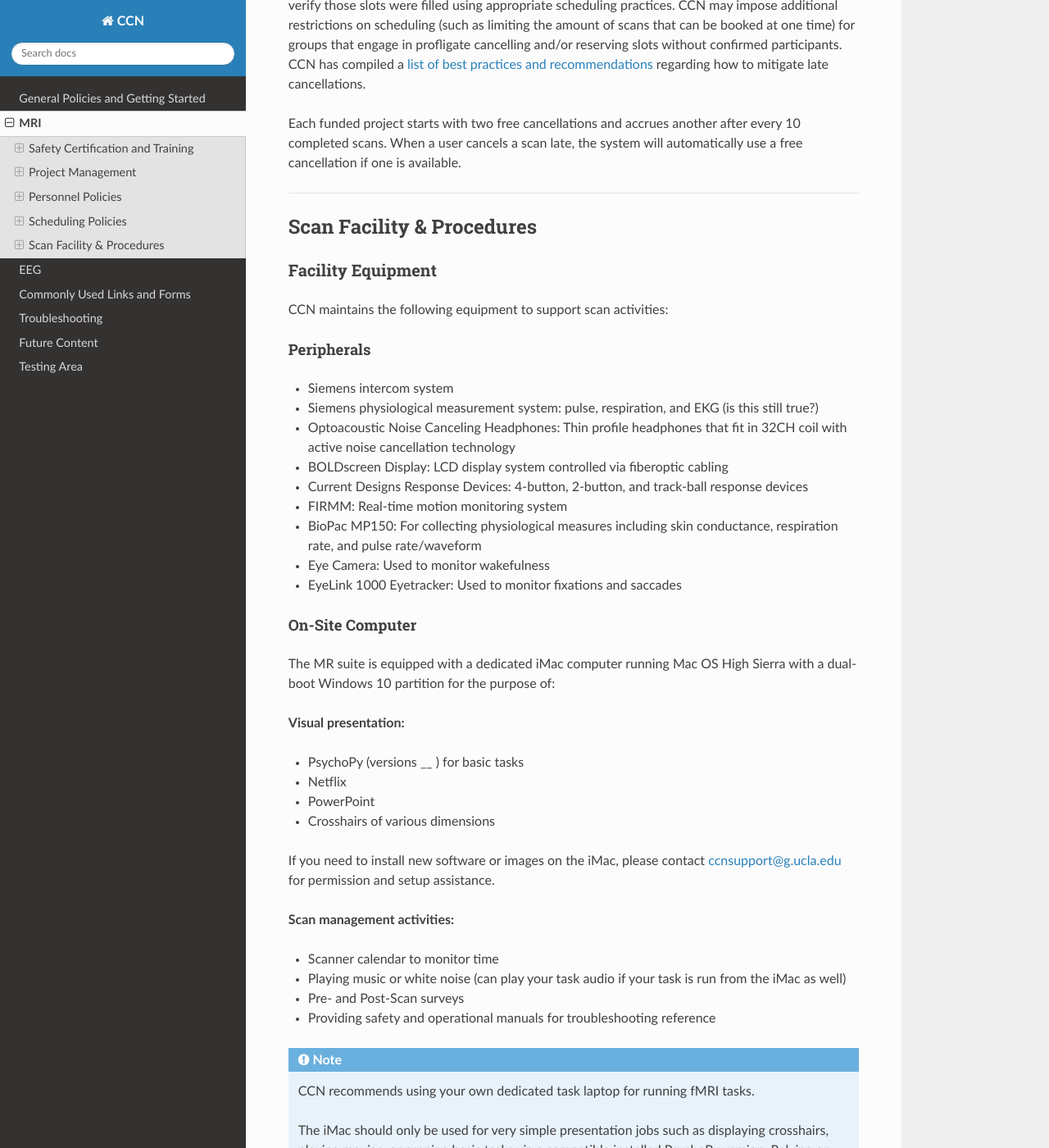
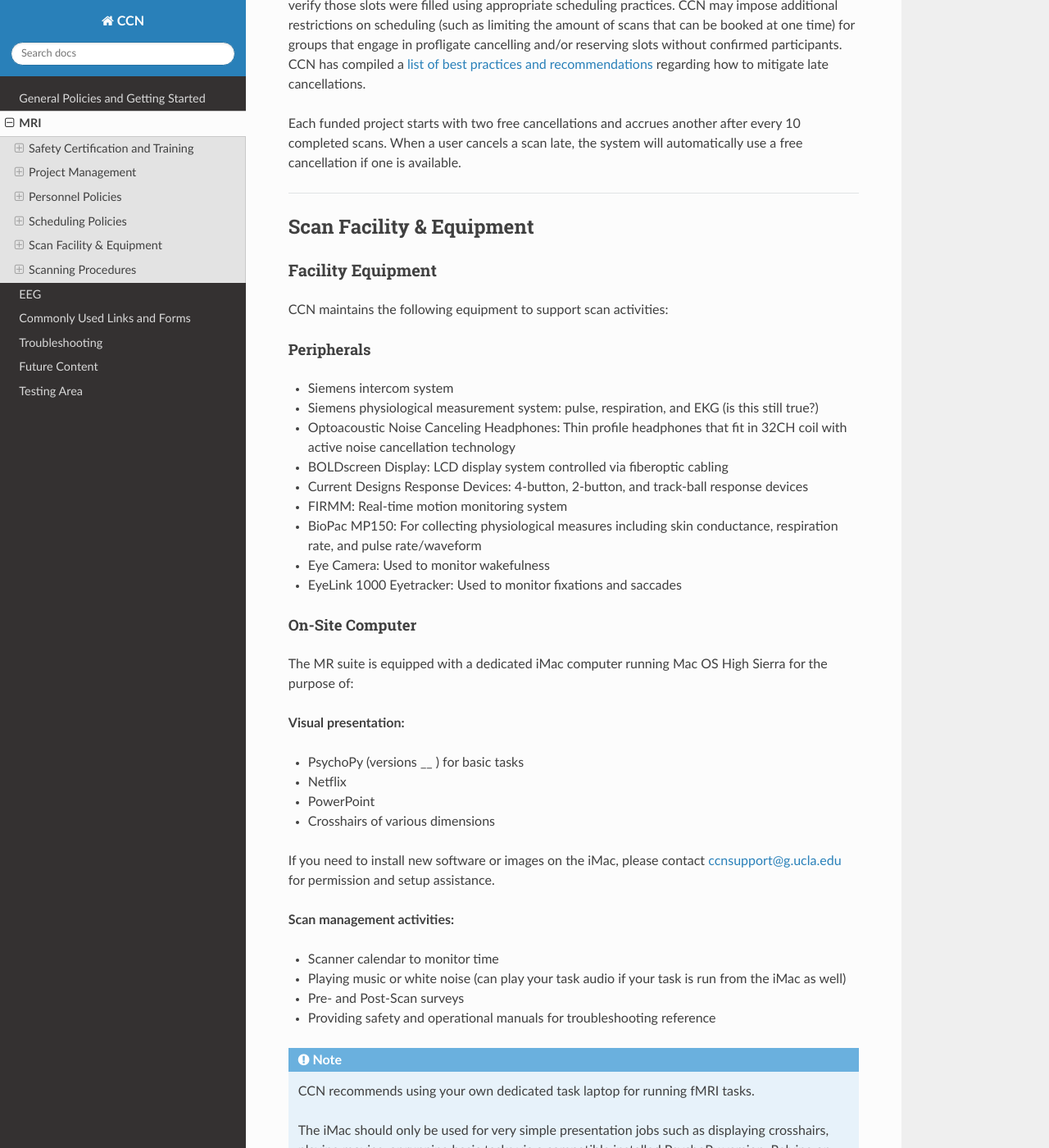
Before and after one commit to CCN-Support/CCN_Wiki, a Sphinx documentation site: the page built from docs/source/mri.rst, in a window 1280 px wide and 1400 px high, scrolled down 15808 px. Shown: the whole window at 82% size. Built offline with Sphinx 7.4.7 and the Read the Docs theme 3.1.0, drawn with Linux system fonts in a browser that asks for light colours.

Commit message:
Update mri.rst

```diff
--- a/docs/source/mri.rst
+++ b/docs/source/mri.rst
@@ -368,7 +368,7 @@ Each funded project starts with two free cancellations and accrues another after
 
    <hr>
 
-Scan Facility & Procedures
+Scan Facility & Equipment
 --------------------------
 
 Facility Equipment
@@ -397,7 +397,9 @@ Peripherals
 
 On-Site Computer
 ^^^^^^^^^^^^^
-The MR suite is equipped with a dedicated iMac computer running Mac OS High Sierra with a dual-boot Windows 10 partition for the purpose of:
+The MR suite is equipped with a dedicated iMac computer running Mac OS High Sierra for the purpose of:
+
+..  Coment: We used to have a dual-boot Windows 10 partition on the control room iMac, but retired it since no one uses it.
 
 **Visual presentation:**
 
@@ -429,6 +431,10 @@ If you need to install new software or images on the iMac, please contact ccnsup
    -AcqKnowledge 4 (for BioPac MP150)
 .. The old wiki also says "To start up the dual-boot and access Windows, restart the iMac while holding down the Option key. You will need a password--contact CCN staff for it."
    What is this password? I don't have it in my Ops sheet.
+
+
+Scanning Procedures
+-------------------
 
 Pilot Program
 ~~~~~~~~~~~~~
```
